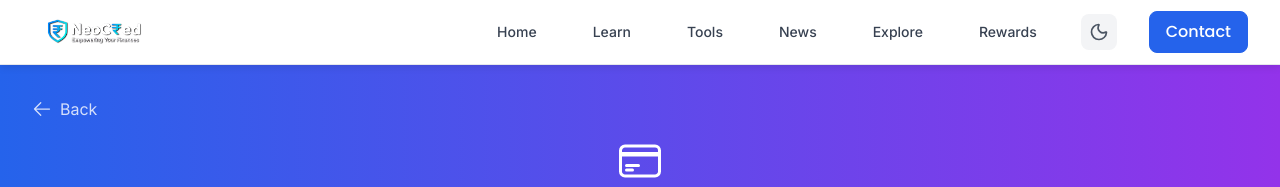
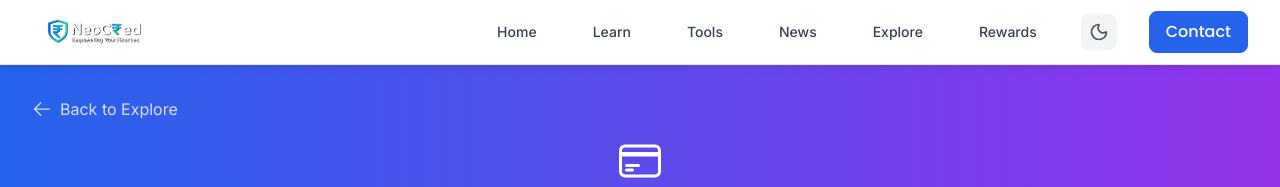
Before and after one commit to Rakesh-dev369/Neocred.in, a React (Vite) app in the folder frontend/: page /credit-cards in a window 1280 px wide. Shown: the top 187 px of the page. Built offline with nearby package versions, Linux system fonts and the light colour scheme.

Commit message:
fix-credit-cards-back-navigation-issue

```diff
--- a/frontend/src/pages/CreditCards.jsx
+++ b/frontend/src/pages/CreditCards.jsx
@@ -49,11 +49,11 @@ export default function CreditCards() {
       <div className="bg-gradient-to-r from-blue-600 to-purple-600 text-white">
         <div className="max-w-7xl mx-auto px-4 sm:px-6 lg:px-8 py-8">
           <button
-            onClick={() => navigate(-1)}
+            onClick={() => navigate('/explore')}
             className="flex items-center text-white/80 hover:text-white mb-4 transition-colors"
           >
             <ArrowLeftIcon className="h-5 w-5 mr-2" />
-            Back
+            Back to Explore
           </button>
           <div className="text-center">
             <CreditCardIcon className="h-12 w-12 mx-auto mb-3" />
```
